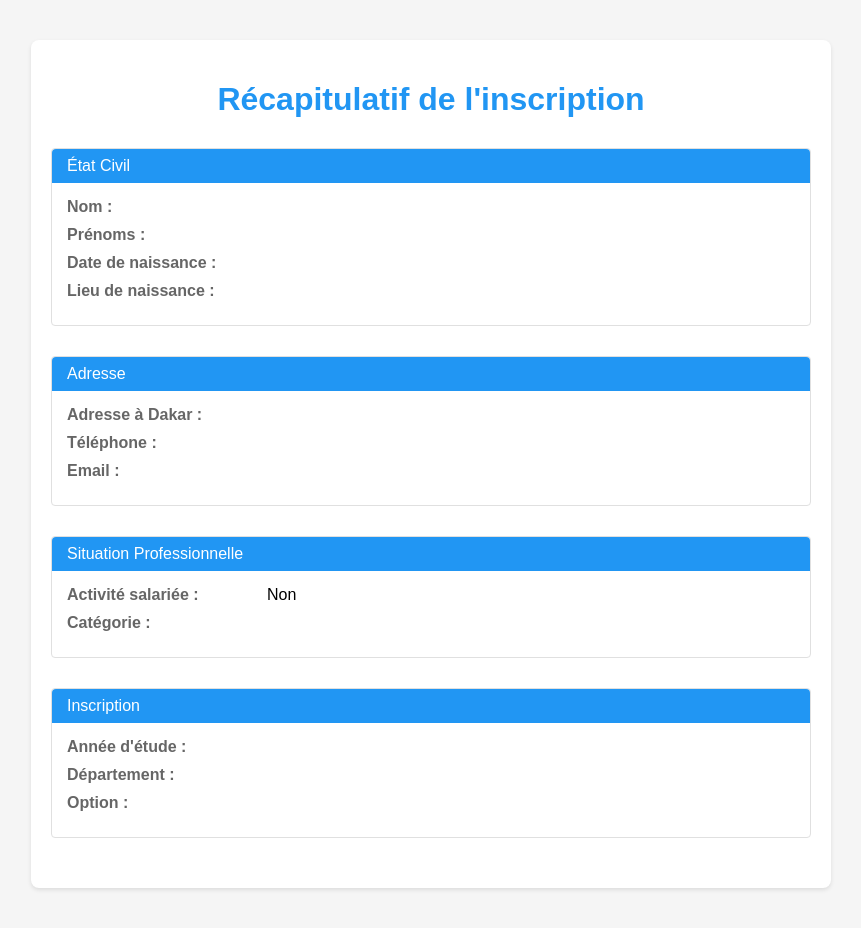
After one commit to AbdouazizDEV/cours-de-Mr-Bame1, a PHP site: page /traiterInscription.php in a window 1280 px wide. The commit adds this page. Shown: the whole page, without its empty margins (209-1070 px from the left). Run offline with PHP 8.4, Linux system fonts and the light colour scheme.

Commit message:
exercice 2 boucler

```diff
--- /dev/null
+++ b/TP2/traiterInscription.php
@@ -0,0 +1,233 @@
+<?php
+// Fonction pour nettoyer les entrées
+function cleanInput($data) {
+    $data = trim($data);
+    $data = stripslashes($data);
+    $data = htmlspecialchars($data);
+    return $data;
+}
+
+// Création du dossier MesPhotos s'il n'existe pas
+if (!file_exists('MesPhotos')) {
+    mkdir('MesPhotos', 0777, true);
+}
+
+// Traitement de la photo
+$photoMessage = "";
+$photoPath = "";
+if(isset($_FILES['photo']) && $_FILES['photo']['error'] == 0) {
+    $allowed = array("jpg" => "image/jpg", "jpeg" => "image/jpeg", "gif" => "image/gif", "png" => "image/png");
+    $filename = $_FILES['photo']['name'];
+    $filetype = $_FILES['photo']['type'];
+    $filesize = $_FILES['photo']['size'];
+
+    // Vérifier l'extension
+    $ext = pathinfo($filename, PATHINFO_EXTENSION);
+    if(!array_key_exists($ext, $allowed)) {
+        $photoMessage = "Erreur : Veuillez sélectionner un format de fichier valide.";
+    }
+
+    // Vérifier la taille (5MB maximum)
+    $maxsize = 5 * 1024 * 1024;
+    if($filesize > $maxsize) {
+        $photoMessage = "Erreur : La taille du fichier est supérieure à la limite autorisée.";
+    }
+
+    // Vérifier le type MIME
+    if(in_array($filetype, $allowed)) {
+        // Vérifier s'il existe déjà un fichier avec ce nom
+        $newFileName = time() . '_' . $filename; // Ajoute un timestamp pour rendre le nom unique
+        $photoPath = "MesPhotos/" . $newFileName;
+
+        if(move_uploaded_file($_FILES['photo']['tmp_name'], $photoPath)) {
+            $photoMessage = "La photo a été uploadée avec succès.";
+        } else {
+            $photoMessage = "Erreur lors de l'upload de la photo.";
+        }
+    }
+}
+?>
+
+<!DOCTYPE html>
+<html lang="fr">
+<head>
+    <meta charset="UTF-8">
+    <meta name="viewport" content="width=device-width, initial-scale=1.0">
+    <title>Traitement de l'inscription</title>
+    <style>
+        body {
+            font-family: Arial, sans-serif;
+            max-width: 800px;
+            margin: 20px auto;
+            padding: 20px;
+            background-color: #f5f5f5;
+        }
+
+        .container {
+            background-color: white;
+            padding: 20px;
+            border-radius: 8px;
+            box-shadow: 0 2px 4px rgba(0,0,0,0.1);
+        }
+
+        h1 {
+            color: #2196F3;
+            text-align: center;
+            margin-bottom: 30px;
+        }
+
+        .section {
+            margin-bottom: 30px;
+            padding: 15px;
+            border: 1px solid #e0e0e0;
+            border-radius: 4px;
+        }
+
+        .section-title {
+            background-color: #2196F3;
+            color: white;
+            padding: 8px 15px;
+            margin: -15px -15px 15px -15px;
+            border-radius: 4px 4px 0 0;
+        }
+
+        .photo-container {
+            text-align: center;
+            margin: 20px 0;
+        }
+
+        .photo-container img {
+            max-width: 200px;
+            height: auto;
+            border-radius: 4px;
+            box-shadow: 0 2px 4px rgba(0,0,0,0.2);
+        }
+
+        .info-row {
+            display: flex;
+            margin-bottom: 10px;
+        }
+
+        .info-label {
+            font-weight: bold;
+            width: 200px;
+            color: #666;
+        }
+
+        .info-value {
+            flex: 1;
+        }
+
+        .message {
+            padding: 10px;
+            margin: 10px 0;
+            border-radius: 4px;
+        }
+
+        .success {
+            background-color: #e8f5e9;
+            color: #2e7d32;
+        }
+
+        .error {
+            background-color: #ffebee;
+            color: #c62828;
+        }
+    </style>
+</head>
+<body>
+    <div class="container">
+        <h1>Récapitulatif de l'inscription</h1>
+
+        <?php if(!empty($photoMessage)): ?>
+            <div class="message <?php echo strpos($photoMessage, 'Erreur') === 0 ? 'error' : 'success'; ?>">
+                <?php echo $photoMessage; ?>
+            </div>
+        <?php endif; ?>
+
+        <?php if(!empty($photoPath)): ?>
+            <div class="photo-container">
+                <img src="<?php echo $photoPath; ?>" alt="Photo de profil">
+            </div>
+        <?php endif; ?>
+
+        <!-- État Civil -->
+        <div class="section">
+            <div class="section-title">État Civil</div>
+            <div class="info-row">
+                <div class="info-label">Nom :</div>
+                <div class="info-value"><?php echo isset($_POST['nom']) ? cleanInput($_POST['nom']) : ''; ?></div>
+            </div>
+            <div class="info-row">
+                <div class="info-label">Prénoms :</div>
+                <div class="info-value">
+                    <?php
+                    $prenoms = array();
+                    for($i = 1; $i <= 3; $i++) {
+                        if(isset($_POST['prenom'.$i]) && !empty($_POST['prenom'.$i])) {
+                            $prenoms[] = cleanInput($_POST['prenom'.$i]);
+                        }
+                    }
+                    echo implode(', ', $prenoms);
+                    ?>
+                </div>
+            </div>
+            <div class="info-row">
+                <div class="info-label">Date de naissance :</div>
+                <div class="info-value"><?php echo isset($_POST['date_naissance']) ? cleanInput($_POST['date_naissance']) : ''; ?></div>
+            </div>
+            <div class="info-row">
+                <div class="info-label">Lieu de naissance :</div>
+                <div class="info-value"><?php echo isset($_POST['lieu_naissance']) ? cleanInput($_POST['lieu_naissance']) : ''; ?></div>
+            </div>
+        </div>
+
+        <!-- Adresse -->
+        <div class="section">
+            <div class="section-title">Adresse</div>
+            <div class="info-row">
+                <div class="info-label">Adresse à Dakar :</div>
+                <div class="info-value"><?php echo isset($_POST['adresse_dakar']) ? cleanInput($_POST['adresse_dakar']) : ''; ?></div>
+            </div>
+            <div class="info-row">
+                <div class="info-label">Téléphone :</div>
+                <div class="info-value"><?php echo isset($_POST['telephone']) ? cleanInput($_POST['telephone']) : ''; ?></div>
+            </div>
+            <div class="info-row">
+                <div class="info-label">Email :</div>
+                <div class="info-value"><?php echo isset($_POST['email']) ? cleanInput($_POST['email']) : ''; ?></div>
+            </div>
+        </div>
+
+        <!-- Situation Professionnelle -->
+        <div class="section">
+            <div class="section-title">Situation Professionnelle</div>
+            <div class="info-row">
+                <div class="info-label">Activité salariée :</div>
+                <div class="info-value"><?php echo isset($_POST['activite_salariee']) ? cleanInput($_POST['activite_salariee']) : 'Non'; ?></div>
+            </div>
+            <div class="info-row">
+                <div class="info-label">Catégorie :</div>
+                <div class="info-value"><?php echo isset($_POST['categorie_sociopro']) ? cleanInput($_POST['categorie_sociopro']) : ''; ?></div>
+            </div>
+        </div>
+
+        <!-- Inscription -->
+        <div class="section">
+            <div class="section-title">Inscription</div>
+            <div class="info-row">
+                <div class="info-label">Année d'étude :</div>
+                <div class="info-value"><?php echo isset($_POST['annee_etude']) ? cleanInput($_POST['annee_etude']) : ''; ?></div>
+            </div>
+            <div class="info-row">
+                <div class="info-label">Département :</div>
+                <div class="info-value"><?php echo isset($_POST['departement']) ? cleanInput($_POST['departement']) : ''; ?></div>
+            </div>
+            <div class="info-row">
+                <div class="info-label">Option :</div>
+                <div class="info-value"><?php echo isset($_POST['option']) ? cleanInput($_POST['option']) : ''; ?></div>
+            </div>
+        </div>
+    </div>
+</body>
+</html>
```
Also changed, not shown: TP2/inscriptionEtudiant.php (+16 -5 lines), TP2/MesPhotos/1735788376_WhatsApp Image 2024-12-10 at 23.27.21.jpeg (added).
